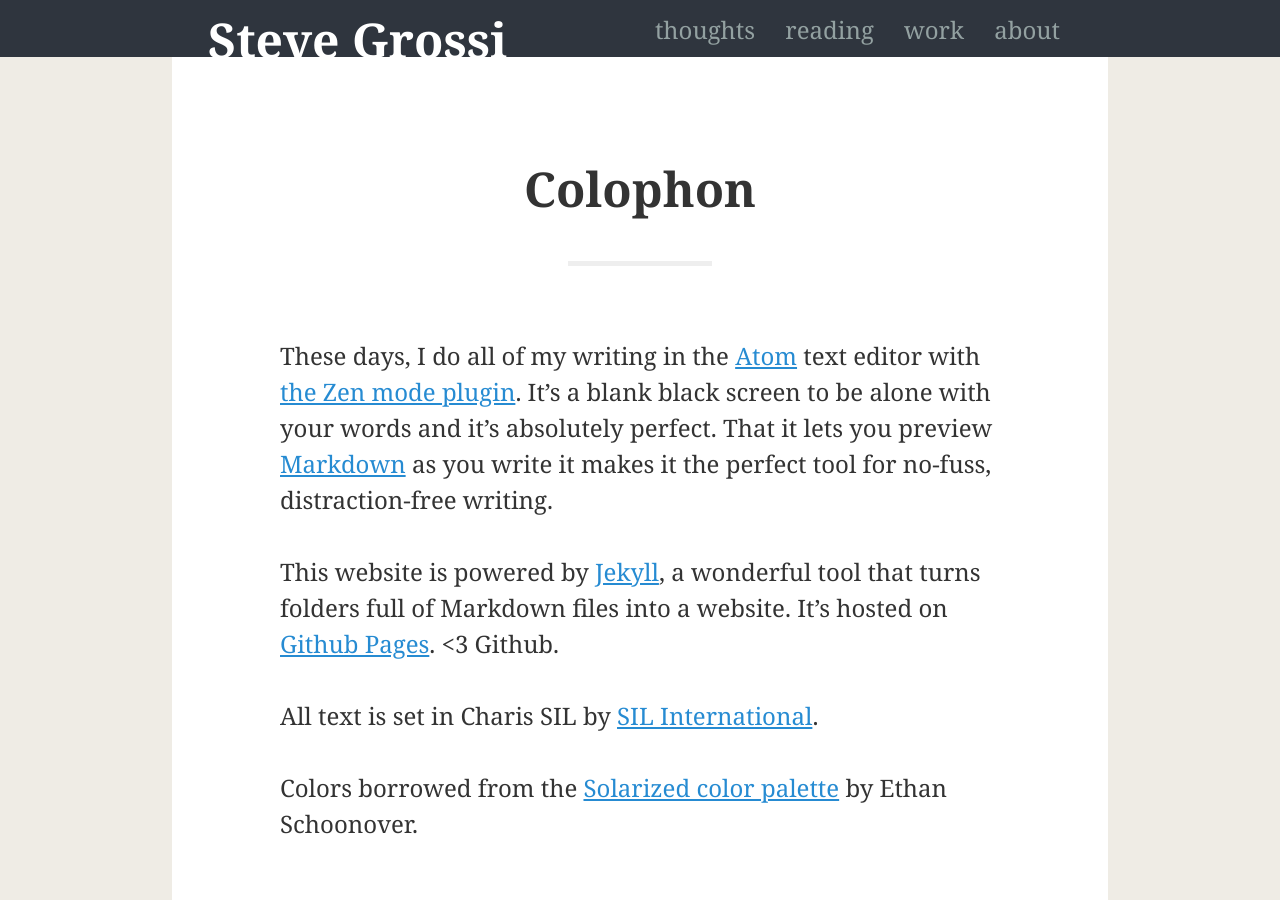
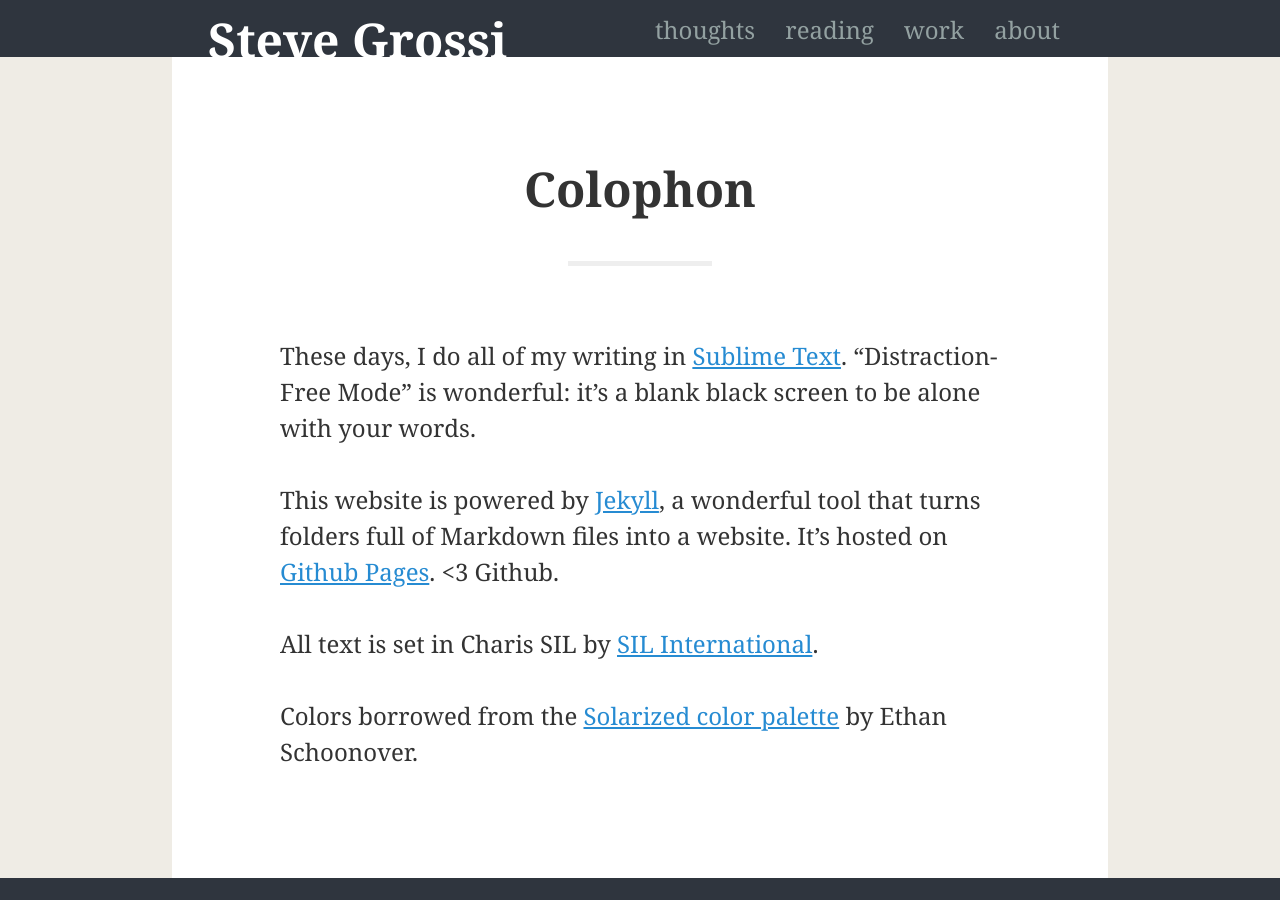
Before and after one commit to stevegrossi/blog, a Jekyll site: the page built from colophon.md, in a window 1280 px wide and 900 px high. Built offline with Jekyll 4.4.1, drawn with Linux system fonts in a browser that asks for light colours; some web fonts are replaced.

Commit message:
Update colophon
Back to Sublime! Atom was too slow…

```diff
--- a/colophon.md
+++ b/colophon.md
@@ -6,7 +6,7 @@ layout: page
 reader: true
 ---
 
-These days, I do all of my writing in the [Atom](https://atom.io/) text editor with [the Zen mode plugin](https://atom.io/packages/zen). It’s a blank black screen to be alone with your words and it’s absolutely perfect. That it lets you preview [Markdown](http://daringfireball.net/projects/markdown/) as you write it makes it the perfect tool for no-fuss, distraction-free writing.
+These days, I do all of my writing in [Sublime Text](https://www.sublimetext.com/). “Distraction-Free Mode” is wonderful: it’s a blank black screen to be alone with your words.
 
 This website is powered by [Jekyll](https://jekyllrb.com/), a wonderful tool that turns folders full of Markdown files into a website. It’s hosted on [Github Pages](https://pages.github.com/). <3 Github.
 
```
